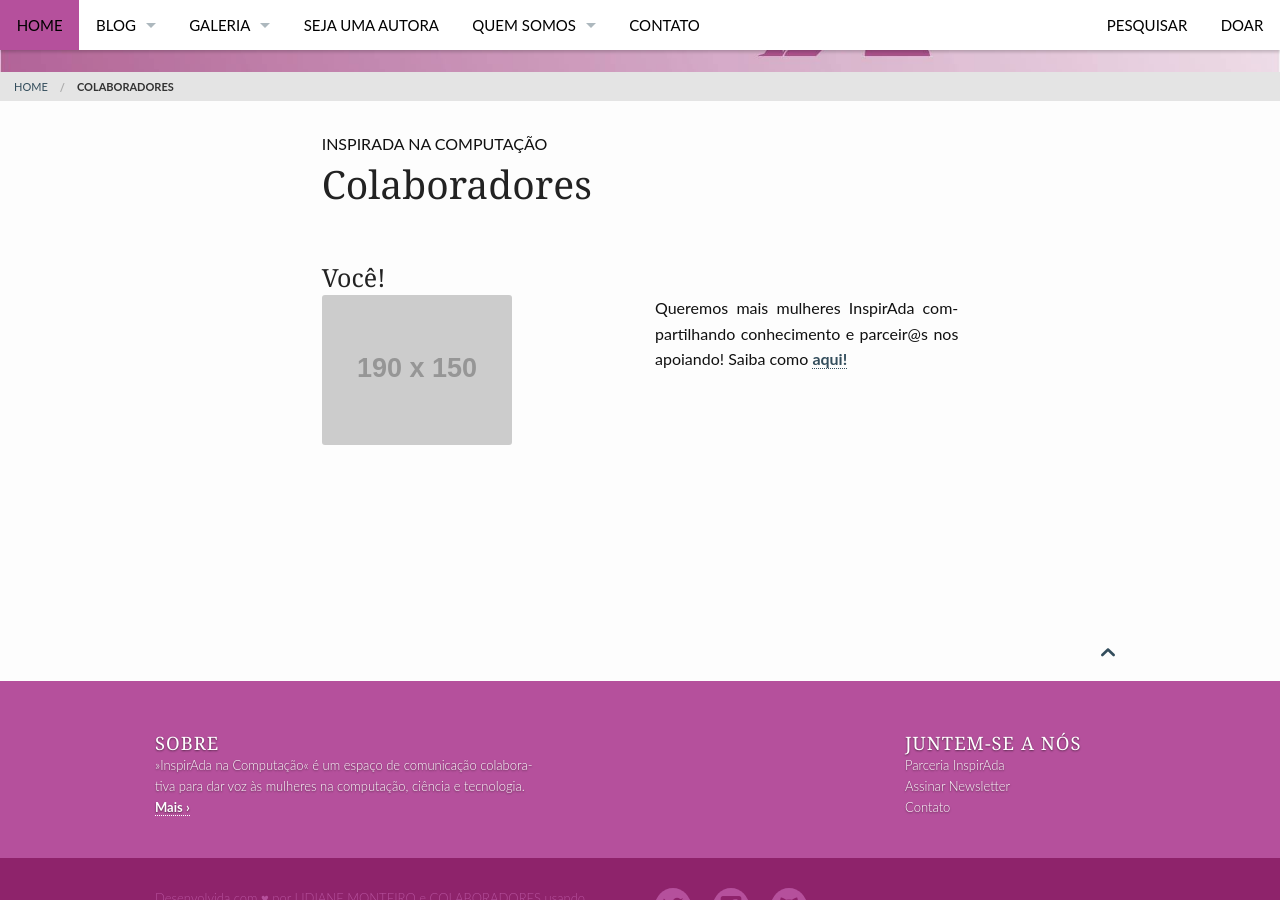
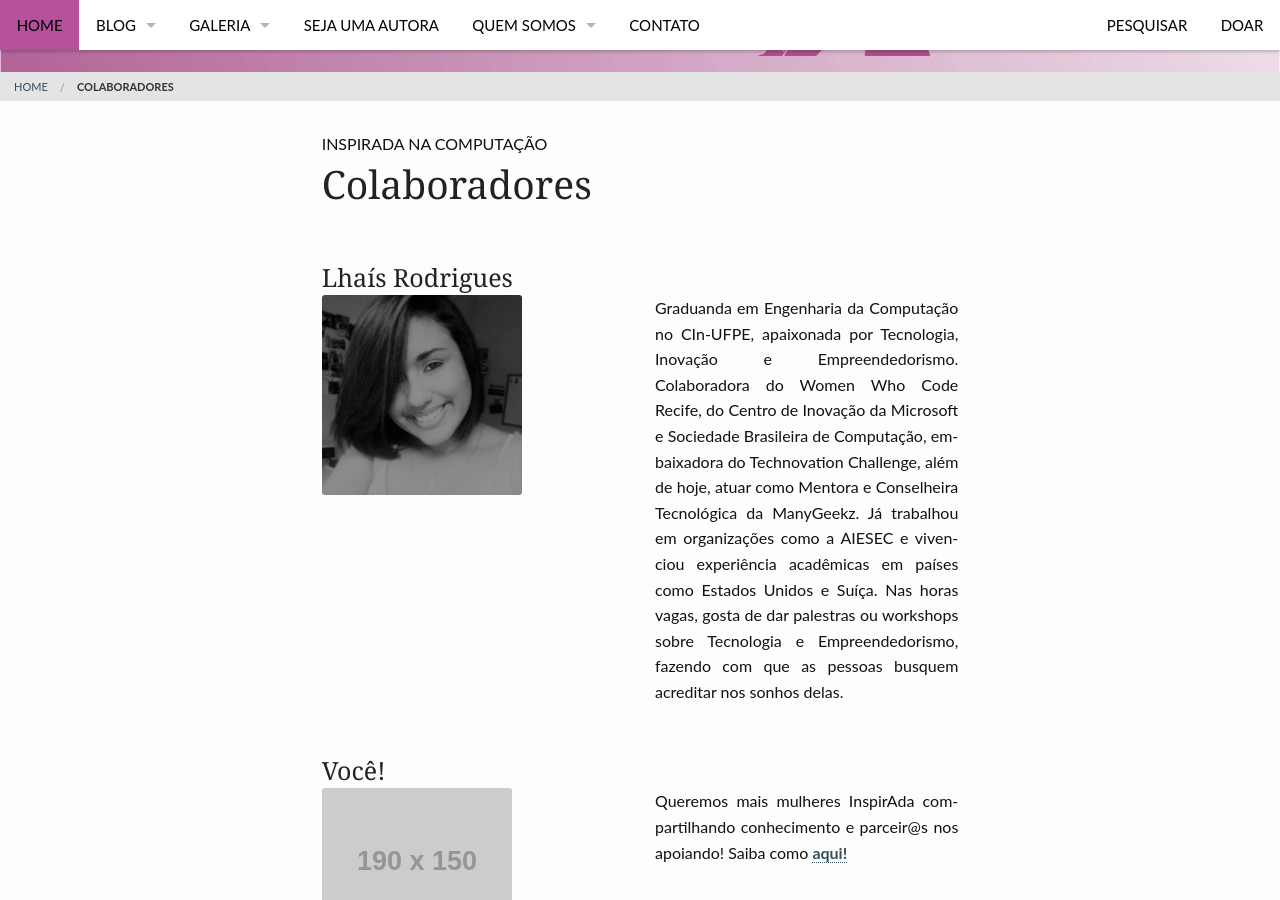
Before and after one commit to inspiradanacomputacao/inspiradanacomputacao.github.io, a Jekyll site: the page built from pages/colaboradores.md, in a window 1280 px wide and 900 px high, scrolled down 288 px. Built offline with Jekyll 4.4.1, drawn with Linux system fonts in a browser that asks for light colours.

Commit message:
teste minibio lhais

```diff
--- a/pages/colaboradores.md
+++ b/pages/colaboradores.md
@@ -10,6 +10,24 @@ header:
     image_fullwidth: "banner_principal.jpg"
 
 ---
+<div class="show-for-large-up">
+    <div class="row">
+        <div class="small-12 columns">
+            <h3>Lhaís Rodrigues</h3>
+        </div><!-- /.small-12.columns -->
+    </div>
+  <div class="row">
+    <div class="large-6 columns">
+        <img src="http://inspiradanacomputacao.github.io/images/perfil_lhais.jpg" width= "200px" alt="">
+      </div>
+    <div class="large-6 columns">
+        <p align="justify">
+          Graduanda em Engenharia da Computação no CIn-UFPE, apaixonada por Tecnologia, Inovação e Empreendedorismo. Colaboradora do Women Who Code Recife, do Centro de Inovação da Microsoft e Sociedade Brasileira de Computação, embaixadora do Technovation Challenge, além de hoje, atuar como Mentora e Conselheira Tecnológica da ManyGeekz. Já trabalhou em organizações como a AIESEC e vivenciou experiência acadêmicas em países como Estados Unidos e Suíça. Nas horas vagas, gosta de dar palestras ou workshops sobre Tecnologia e Empreendedorismo, fazendo com que as pessoas busquem acreditar nos sonhos delas.
+        </p>
+    </div>
+  </div>
+</div>
+
 <div class="show-for-large-up">
     <div class="row">
         <div class="small-12 columns">
```
